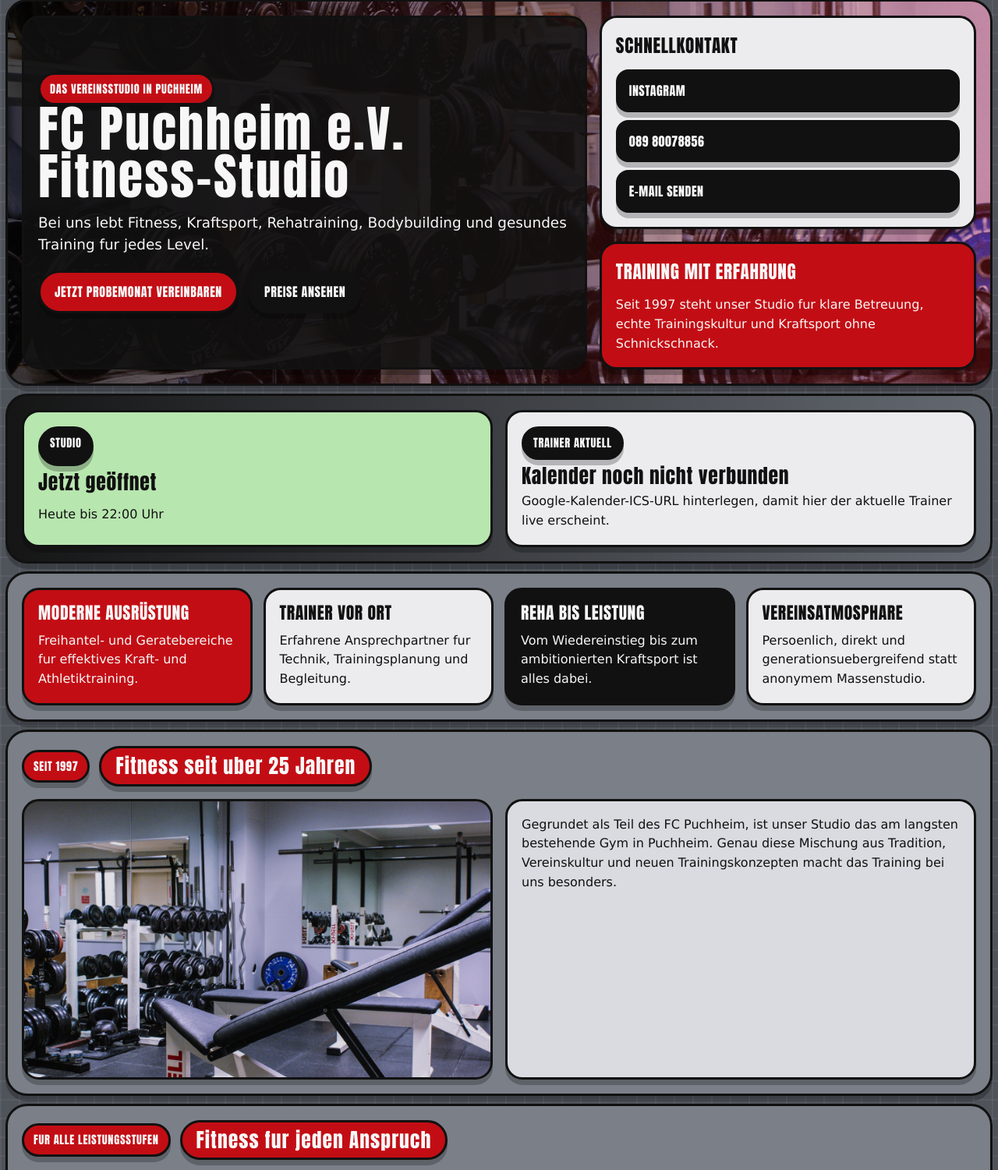
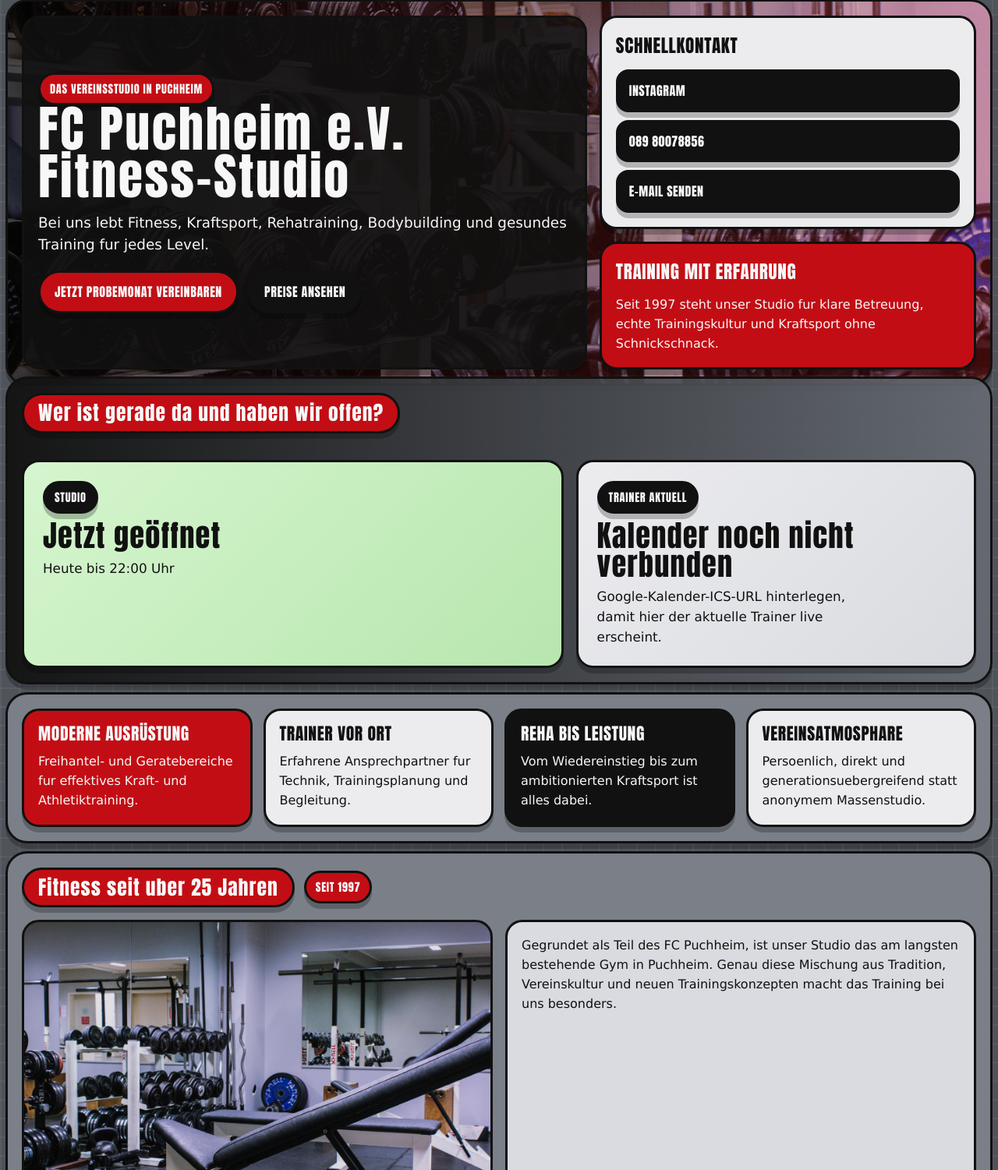
Before and after one commit to tumlinso/website_K-F, a Django app: page / in a window 1280 px wide. Shown: the part 150-1651 px from the top of the page at 78% size. Run offline with Django 4.2, Linux system fonts and the light colour scheme; data that the repository does not hold is empty.

Commit message:
Revamp homepage live status and flatten memberships section

```diff
--- a/gym_app/live_status.py
+++ b/gym_app/live_status.py
@@ -78,14 +78,21 @@ def _build_trainer_status(current_time: datetime) -> dict[str, str]:
             "trainer_detail": "Google-Kalender-ICS-URL hinterlegen, damit hier der aktuelle Trainer live erscheint.",
         }
 
-    current_event = _get_current_calendar_event(current_time)
+    calendar_snapshot = _get_calendar_snapshot()
+    if calendar_snapshot["state"] == "offline":
+        return {
+            "trainer_name": "Kalender macht gerade Satzpause",
+            "trainer_detail": "Der Kalender-Server ist gerade nicht erreichbar. Wahrscheinlich dehnt er noch oder sucht das WLAN im Umkleideraum.",
+        }
+
+    current_event = _get_current_calendar_event(current_time, calendar_snapshot["events"])
     if current_event:
         return {
             "trainer_name": _clean_event_summary(current_event["summary"]),
             "trainer_detail": f"Im Kalender bis {current_event['end'].strftime('%H:%M')} Uhr eingetragen.",
         }
 
-    next_event = _get_next_calendar_event(current_time)
+    next_event = _get_next_calendar_event(current_time, calendar_snapshot["events"])
     if next_event:
         return {
             "trainer_name": "Aktuell kein Trainertermin",
@@ -132,9 +139,12 @@ def _format_next_event_text(current_time: datetime, event: dict[str, object]) ->
     return f"Nächster Eintrag {weekday_name} ab {event_start.strftime('%H:%M')} Uhr: {_clean_event_summary(event['summary'])}"
 
 
-def _get_current_calendar_event(current_time: datetime) -> dict[str, object] | None:
+def _get_current_calendar_event(
+    current_time: datetime,
+    events: list[dict[str, object]],
+) -> dict[str, object] | None:
     active_events = []
-    for event in _get_calendar_events():
+    for event in events:
         current_occurrence = _get_current_occurrence(event, current_time)
         if current_occurrence:
             active_events.append(current_occurrence)
@@ -144,9 +154,12 @@ def _get_current_calendar_event(current_time: datetime) -> dict[str, object] | N
     return min(active_events, key=lambda item: item["end"])
 
 
-def _get_next_calendar_event(current_time: datetime) -> dict[str, object] | None:
+def _get_next_calendar_event(
+    current_time: datetime,
+    events: list[dict[str, object]],
+) -> dict[str, object] | None:
     next_events = []
-    for event in _get_calendar_events():
+    for event in events:
         next_occurrence = _get_next_occurrence(event, current_time)
         if next_occurrence:
             next_events.append(next_occurrence)
@@ -156,15 +169,15 @@ def _get_next_calendar_event(current_time: datetime) -> dict[str, object] | None
     return min(next_events, key=lambda item: item["start"])
 
 
-def _get_calendar_events() -> list[dict[str, object]]:
-    cache_key = "gym_app_live_status_calendar_events"
-    cached_events = cache.get(cache_key)
-    if cached_events is not None:
-        return cached_events
+def _get_calendar_snapshot() -> dict[str, object]:
+    cache_key = "gym_app_live_status_calendar_snapshot"
+    cached_snapshot = cache.get(cache_key)
+    if cached_snapshot is not None:
+        return cached_snapshot
 
     calendar_url = settings.TRAINER_CALENDAR_ICS_URL
     if not calendar_url:
-        return []
+        return {"state": "unconfigured", "events": []}
 
     request = Request(
         calendar_url,
@@ -175,17 +188,20 @@ def _get_calendar_events() -> list[dict[str, object]]:
         with urlopen(request, timeout=settings.TRAINER_CALENDAR_TIMEOUT_SECONDS) as response:
             calendar_text = response.read().decode("utf-8")
     except (URLError, TimeoutError, ValueError):
-        cache.set(cache_key, [], settings.LIVE_STATUS_CACHE_SECONDS)
-        return []
+        snapshot = {"state": "offline", "events": []}
+        cache.set(cache_key, snapshot, settings.LIVE_STATUS_CACHE_SECONDS)
+        return snapshot
 
     try:
         events = _parse_ics_events(calendar_text, ZoneInfo(settings.GYM_TIMEZONE))
     except (ValueError, KeyError):
-        cache.set(cache_key, [], settings.LIVE_STATUS_CACHE_SECONDS)
-        return []
+        snapshot = {"state": "offline", "events": []}
+        cache.set(cache_key, snapshot, settings.LIVE_STATUS_CACHE_SECONDS)
+        return snapshot
 
-    cache.set(cache_key, events, settings.LIVE_STATUS_CACHE_SECONDS)
-    return events
+    snapshot = {"state": "ok", "events": events}
+    cache.set(cache_key, snapshot, settings.LIVE_STATUS_CACHE_SECONDS)
+    return snapshot
 
 
 def _parse_ics_events(calendar_text: str, default_timezone: ZoneInfo) -> list[dict[str, object]]:
--- a/gym_app/static/css/style.css
+++ b/gym_app/static/css/style.css
@@ -235,20 +235,59 @@ section h2 {
 }
 
 .live-status {
+    position: relative;
+    z-index: 5;
+    margin-top: -22px;
     background: linear-gradient(90deg, rgba(17, 17, 17, 0.94), rgba(102, 107, 115, 0.9));
     color: var(--text-light);
 }
 
+.live-status-intro {
+    display: grid;
+    gap: 10px;
+    margin-bottom: 18px;
+}
+
+.live-status-kicker {
+    display: inline-block;
+    width: fit-content;
+    padding: 7px 12px;
+    border: var(--line);
+    border-radius: 999px;
+    box-shadow: var(--shadow);
+    background: var(--site-red);
+    color: var(--text-light);
+    font-family: Impact, Haettenschweiler, "Arial Narrow Bold", sans-serif;
+    font-size: 0.95rem;
+    letter-spacing: 0.05em;
+    text-transform: uppercase;
+}
+
+.live-status-intro h2 {
+    display: block;
+    width: fit-content;
+    margin: 0;
+    padding: 0;
+    background: transparent;
+    border: 0;
+    box-shadow: none;
+    color: var(--text-light);
+    font-size: clamp(2rem, 3vw, 3.2rem);
+    line-height: 0.98;
+}
+
 .live-status-grid {
     display: grid;
-    grid-template-columns: 1fr 1fr;
+    grid-template-columns: minmax(0, 1.15fr) minmax(0, 0.85fr);
     gap: 16px;
 }
 
 .live-status-card {
     display: grid;
-    gap: 8px;
-    padding: 18px;
+    align-content: start;
+    gap: 10px;
+    min-height: 200px;
+    padding: 24px;
     border: var(--line);
     border-radius: var(--radius-md);
     box-shadow: var(--shadow);
@@ -257,15 +296,15 @@ section h2 {
 }
 
 .live-status-card.is-open {
-    background: #b8e6af;
+    background: linear-gradient(135deg, #d5f5ce, #b8e6af);
 }
 
 .live-status-card.is-closed {
-    background: #efb3b3;
+    background: linear-gradient(135deg, #f7c7c7, #efb3b3);
 }
 
 .live-status-card-trainer {
-    background: var(--site-grey-100);
+    background: linear-gradient(135deg, #ececef, #d9dbe0);
 }
 
 .live-status-label {
@@ -285,9 +324,14 @@ section h2 {
 
 .live-status-card strong {
     font-family: Impact, Haettenschweiler, "Arial Narrow Bold", sans-serif;
-    font-size: clamp(1.45rem, 2vw, 2.1rem);
+    font-size: clamp(2rem, 3vw, 3rem);
     letter-spacing: 0.03em;
-    line-height: 1;
+    line-height: 0.95;
+}
+
+.live-status-card p:last-child {
+    max-width: 34ch;
+    font-size: 1.05rem;
 }
 
 .discover-hero {
@@ -684,7 +728,11 @@ section h2 {
 .showcase-column {
     display: grid;
     gap: 16px;
-    background: var(--site-grey-800);
+    padding: 0;
+    border: 0;
+    border-radius: 0;
+    box-shadow: none;
+    background: transparent;
 }
 
 .showcase-column .section-heading h2 {
--- a/gym_app/templates/gym_app/home.html
+++ b/gym_app/templates/gym_app/home.html
@@ -34,7 +34,11 @@
 </section>
 
 <section class="live-status">
-    <div class="container live-status-grid">
+    <div class="container collapsible-section">
+        <div class="live-status-intro">
+            <button type="button" class="collapsible-trigger" aria-expanded="true" aria-controls="live-status-content">Wer ist gerade da und haben wir offen?</button>
+        </div>
+        <div class="live-status-grid collapsible-content" id="live-status-content">
             <article class="live-status-card {% if live_status.is_open %}is-open{% else %}is-closed{% endif %}">
                 <p class="live-status-label">Studio</p>
                 <strong>{{ live_status.status_label }}</strong>
@@ -46,6 +50,7 @@
                 <strong>{{ live_status.trainer_name }}</strong>
                 <p>{{ live_status.trainer_detail }}</p>
             </article>
+        </div>
     </div>
 </section>
 
@@ -75,8 +80,8 @@
 <section class="home-story">
     <div class="container collapsible-section">
         <div class="story-heading-row">
+            <button type="button" class="collapsible-trigger" aria-expanded="true" aria-controls="home-story-history-content">Fitness seit uber 25 Jahren</button>
             <p class="story-kicker">Seit 1997</p>
-            <button type="button" class="collapsible-trigger" aria-expanded="true" aria-controls="home-story-history-content">Fitness seit uber 25 Jahren</button>
         </div>
         <div class="story-grid collapsible-content" id="home-story-history-content">
             <div class="story-photo photo-one" aria-label="Trainingsflaeche"></div>
@@ -90,8 +95,8 @@
 <section class="home-story">
     <div class="container collapsible-section">
         <div class="story-heading-row">
+            <button type="button" class="collapsible-trigger" aria-expanded="true" aria-controls="home-story-approach-content">Fitness fur jeden Anspruch</button>
             <p class="story-kicker">Fur alle Leistungsstufen</p>
-            <button type="button" class="collapsible-trigger" aria-expanded="true" aria-controls="home-story-approach-content">Fitness fur jeden Anspruch</button>
         </div>
         <div class="story-grid reverse collapsible-content" id="home-story-approach-content">
             <div class="story-photo photo-two" aria-label="Krafttraining"></div>
@@ -144,8 +149,6 @@
 
 <section class="home-showcase">
     <div class="container">
-        <div class="showcase-grid">
-            <div class="showcase-column">
         <div class="section-heading">
             <button type="button" class="collapsible-trigger" aria-expanded="true" aria-controls="home-memberships-content">Unsere Mitgliedschaften</button>
             <a href="{% url 'memberships' %}" class="btn btn-primary">Alle Tarife</a>
@@ -159,8 +162,6 @@
                 <a href="{% url 'memberships' %}" class="btn btn-secondary">Mehr erfahren</a>
             </div>
             {% endfor %}
-                </div>
-            </div>
         </div>
     </div>
 </section>
--- a/gym_app/templates/gym_app/neuigkeiten.html
+++ b/gym_app/templates/gym_app/neuigkeiten.html
@@ -16,7 +16,6 @@
     <div class="collapsible-section">
         <button type="button" class="collapsible-trigger" aria-expanded="true" aria-controls="news-overview-content">Neueste Beiträge</button>
         <div class="collapsible-content" id="news-overview-content">
-            <p class="news-section-intro">Die wichtigsten Studio-News stehen hier zuerst. So bleibt die Seite ein klarer Blog für alles, was sich bei uns im Gym tut.</p>
 
             {% if posts %}
                 {% with featured=posts.0 %}
@@ -86,7 +85,6 @@
     <div class="collapsible-section">
         <button type="button" class="collapsible-trigger" aria-expanded="true" aria-controls="news-connect-content">Weitere Kanäle</button>
         <div class="collapsible-content" id="news-connect-content">
-            <p class="news-section-intro">Neben dem Blog kannst du dem Studio auch über unsere Vereinskanäle folgen.</p>
 
             <div class="news-channel-grid">
                 <article class="news-channel-card">
```
Lines whose indentation alone changed are shown as unchanged.
